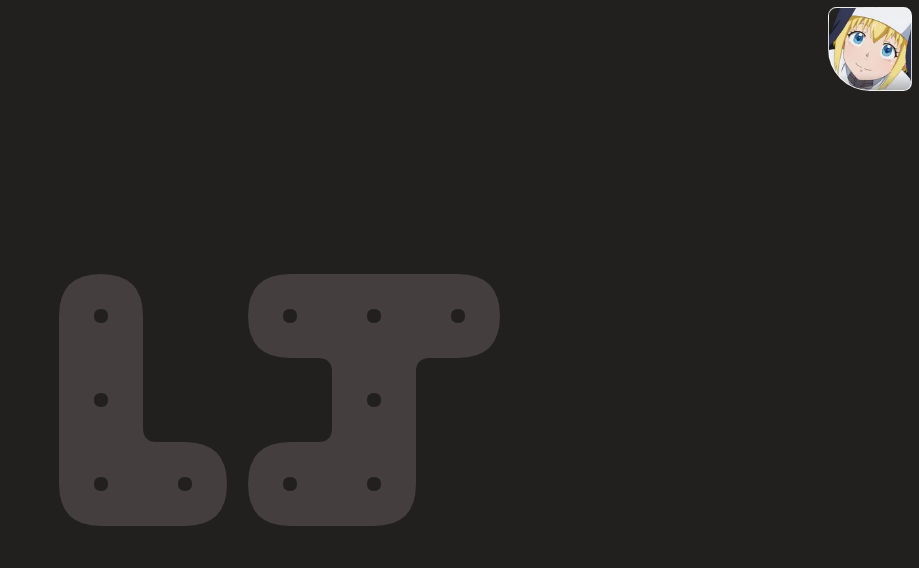
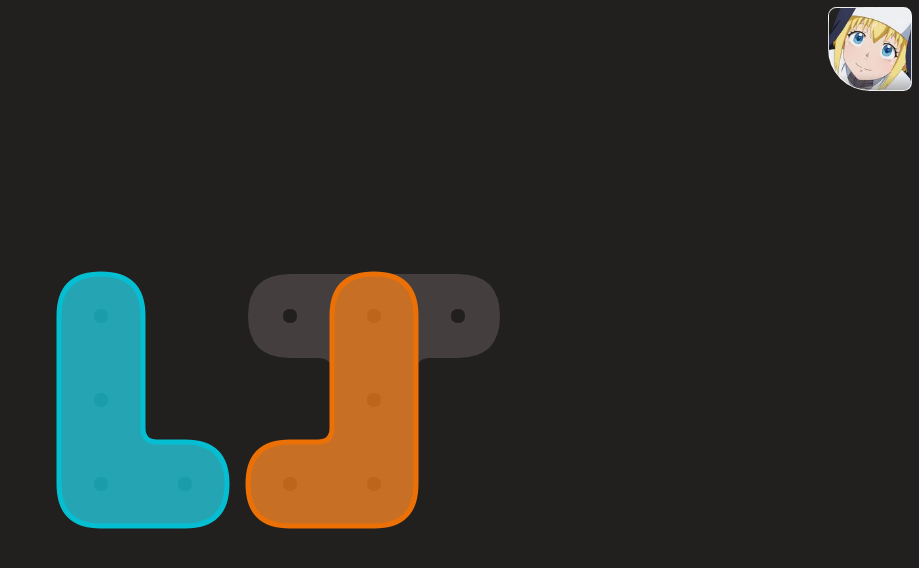
Before and after one commit to LJNeon/eljay-cc, a plain HTML site: page docs/index.html in a window 1280 px wide. Shown: the whole page, without its empty margins (361-1280 px from the left). Drawn offline with Linux system fonts and the light colour scheme.

Commit message:
Animation phases 0 & 1

```diff
--- a/docs/assets/js/animate.mjs
+++ b/docs/assets/js/animate.mjs
@@ -1,6 +1,12 @@
 import * as draw from "./draw.mjs";
+import * as phases from "./phases.mjs";
 
 const canvas = document.getElementById("animation");
+const durations = [2000, 1000/*, 3000, 3000, 3000*/];
+const frame = 1000 / 60;
+let phase = 0;
+let duration = 0;
+let last = 0;
 
 export const ctx = canvas.getContext("2d");
 export const scale = {};
@@ -27,12 +33,60 @@ function resize() {
     scale.blob = blob;
     scale.pad = scale.blob / 4;
     scale.corner = scale.blob / 6;
-    canvas.width = (scale.blob * 5) + (scale.blob * 0.75);
-    canvas.height = (scale.blob * 3) + (scale.blob / 2);
-    // TODO: only if animation is ended, re-render final frame
-    draw.background();
+    canvas.width = scale.width = (scale.blob * 5) + (scale.blob * 0.75);
+    canvas.height = scale.height = (scale.blob * 3) + (scale.blob / 2);
+
+    if(phase >= durations.length)
+      drawFrame(1);
   }
 }
 
 resize();
 window.onresize = resize;
+
+function drawFrame(progress) {
+  draw.background();
+
+  switch(phase) {
+    case 0:
+      return phases.zero(progress);
+    case 1:
+      return phases.one(progress);
+    case 2:
+      return phases.two(progress);
+    case 3:
+      return phases.three(progress);
+    case 4:
+      return phases.four(progress);
+    case 5:
+      return phases.five(progress);
+    default:
+      return phases.five(1);
+  }
+}
+
+function loop() {
+  const now = Date.now();
+  const since = now - last;
+
+  if(since >= 1e3) {
+    last = now;
+
+    return setTimeout(loop, frame);
+  }
+
+  duration += since;
+  last = now;
+
+  if(duration >= durations[phase]) {
+    duration -= durations[phase];
+
+    if(++phase >= durations.length)
+      return (phase--, drawFrame(1), phase++); // TODO: just drawFrame()
+  }
+
+  drawFrame(duration / durations[phase]);
+  setTimeout(loop, frame);
+}
+
+loop();
--- a/docs/assets/js/draw.mjs
+++ b/docs/assets/js/draw.mjs
@@ -1,10 +1,34 @@
 import {ctx, scale as s} from "./animate.mjs";
+
+function lower(color, amount) {
+  const result = color - amount;
+
+  return result < 0 ? 0 : result;
+}
+
+function paint([r, g, b]) {
+  ctx.save();
+  ctx.lineWidth = 5;
+  ctx.lineJoin = "round";
+  ctx.strokeStyle = `rgb(${lower(r, 20)},${lower(g, 20)},${lower(b, 20)})`;
+  ctx.fillStyle = `rgba(${r},${g},${b},0.7)`;
+  ctx.fill();
+  ctx.stroke();
+  ctx.restore();
+}
 
 function quad(x, y, offset, horizontal) {
   if(horizontal)
     ctx.quadraticCurveTo(x, y, x + offset, y);
   else
     ctx.quadraticCurveTo(x, y, x, y + offset);
+}
+
+function movingQuad(x, y, offset, progress, horizontal) {
+  if(horizontal)
+    ctx.quadraticCurveTo(x, y, x + (offset * progress), y);
+  else
+    ctx.quadraticCurveTo(x, y, x, y + (offset * progress));
 }
 
 function circle(x, y, r) {
@@ -15,8 +39,7 @@ function circle(x, y, r) {
   quad(x - r, y + r, -r, false);
 }
 
-export function background() {
-  ctx.beginPath();
+function LBase() {
   ctx.moveTo(s.pad, s.pad + (s.blob / 2));
   quad(s.pad, s.pad, s.blob / 2, true);
   quad(s.pad + s.blob, s.pad, s.blob / 2, false);
@@ -28,6 +51,12 @@ export function background() {
   ctx.lineTo(s.pad + (s.blob / 2), s.pad + (s.blob * 3));
   quad(s.pad, s.pad + (s.blob * 3), -s.blob / 2, false);
   ctx.lineTo(s.pad, s.pad + (s.blob / 2));
+}
+
+export function background() {
+  ctx.clearRect(0, 0, s.width, s.height);
+  ctx.beginPath();
+  LBase();
   ctx.moveTo((s.pad * 2) + (s.blob * 2.5), s.pad);
   ctx.lineTo((s.pad * 2) + (s.blob * 4.5), s.pad);
   quad((s.pad * 2) + (s.blob * 5), s.pad, s.blob / 2, false);
@@ -68,14 +97,84 @@ export function background() {
   ctx.fill();
   ctx.restore();
 }
-
-export function blob(x, y, radius, [r, g, b]) {
+export function blob(x, y, radius, color) {
   ctx.beginPath();
   circle(x, y, radius);
   ctx.closePath();
-  ctx.save();
-  ctx.strokeStyle = `rgb(${r},${g},${b})`;
-  ctx.fillStyle = `rgba(${r},${g},${b},0.8)`;
-  ctx.fill();
-  ctx.restore();
+  paint(color);
 }
+export function L(progress, color) {
+  ctx.beginPath();
+
+  if(progress === 1) {
+    LBase();
+    ctx.closePath();
+
+    return paint(color);
+  }
+
+  ctx.moveTo(s.pad, s.pad + (s.blob / 2));
+  quad(s.pad, s.pad, s.blob / 2, true);
+  quad(s.pad + s.blob, s.pad, s.blob / 2, false);
+  movingQuad(s.pad + s.blob, s.pad + s.blob, -s.blob / 2, 1 - progress, true);
+  quad(s.pad + s.blob, s.pad + s.blob, s.blob / 2, false);
+
+  if(progress <= 0.9) {
+    const p = 1 - (progress / 0.9);
+
+    movingQuad(s.pad + s.blob, s.pad + (s.blob * 2), -s.blob / 2, p, true);
+    movingQuad(s.pad + s.blob, s.pad + (s.blob * 2), s.blob / 2, p, false);
+  }else{
+    const p = (progress - 0.9) / 0.1;
+
+    ctx.lineTo(s.pad + s.blob, s.pad + (s.blob * 2) - s.corner);
+    movingQuad(s.pad + s.blob, s.pad + (s.blob * 2), s.corner, p, true);
+  }
+
+  quad(s.pad + s.blob, s.pad + (s.blob * 2), s.blob / 2, true);
+  quad(s.pad + (s.blob * 2), s.pad + (s.blob * 2), s.blob / 2, false);
+  quad(s.pad + (s.blob * 2), s.pad + (s.blob * 3), -s.blob / 2, true);
+  movingQuad(s.pad + s.blob, s.pad + (s.blob * 3), -s.blob / 2, 1 - progress, false);
+  quad(s.pad + s.blob, s.pad + (s.blob * 3), -s.blob / 2, true);
+  quad(s.pad, s.pad + (s.blob * 3), -s.blob / 2, false);
+  movingQuad(s.pad, s.pad + (s.blob * 2), s.blob / 2, 1 - progress, true);
+  quad(s.pad, s.pad + (s.blob * 2), -s.blob / 2, false);
+  movingQuad(s.pad, s.pad + s.blob, s.blob / 2, 1 - progress, true);
+  quad(s.pad, s.pad + s.blob, -s.blob / 2, false);
+  ctx.closePath();
+  paint(color);
+}
+export function J(progress, color) {
+  ctx.beginPath();
+  ctx.moveTo((s.pad * 2) + (s.blob * 3.5), s.pad);
+  quad((s.pad * 2) + (s.blob * 4), s.pad, s.blob / 2, false);
+  movingQuad((s.pad * 2) + (s.blob * 4), s.pad + s.blob, -s.blob / 2, 1 - progress, true);
+  quad((s.pad * 2) + (s.blob * 4), s.pad + s.blob, s.blob / 2, false);
+  movingQuad((s.pad * 2) + (s.blob * 4), s.pad + (s.blob * 2), -s.blob / 2, 1 - progress, true);
+  quad((s.pad * 2) + (s.blob * 4), s.pad + (s.blob * 2), s.blob / 2, false);
+  quad((s.pad * 2) + (s.blob * 4), s.pad + (s.blob * 3), -s.blob / 2, true);
+  movingQuad((s.pad * 2) + (s.blob * 3), s.pad + (s.blob * 3), -s.blob / 2, 1 - progress, false);
+  quad((s.pad * 2) + (s.blob * 3), s.pad + (s.blob * 3), -s.blob / 2, true);
+  quad((s.pad * 2) + (s.blob * 2), s.pad + (s.blob * 3), -s.blob / 2, false);
+  quad((s.pad * 2) + (s.blob * 2), s.pad + (s.blob * 2), s.blob / 2, true);
+
+  if(progress <= 0.9) {
+    const p = 1 - (progress / 0.9);
+
+    movingQuad((s.pad * 2) + (s.blob * 3), s.pad + (s.blob * 2), s.blob / 2, p, false);
+    movingQuad((s.pad * 2) + (s.blob * 3), s.pad + (s.blob * 2), s.blob / 2, p, true);
+    quad((s.pad * 2) + (s.blob * 3), s.pad + (s.blob * 2), -s.blob / 2, false);
+  }else{
+    const p = (progress - 0.9) / 0.1;
+
+    ctx.lineTo((s.pad * 2) + (s.blob * 3) - s.corner, s.pad + (s.blob * 2));
+    movingQuad((s.pad * 2) + (s.blob * 3), s.pad + (s.blob * 2), -s.corner, p, false);
+    ctx.lineTo((s.pad * 2) + (s.blob * 3), s.pad + (s.blob * 1.5));
+  }
+
+  movingQuad((s.pad * 2) + (s.blob * 3), s.pad + s.blob, s.blob / 2, 1 - progress, true);
+  quad((s.pad * 2) + (s.blob * 3), s.pad + s.blob, -s.blob / 2, false);
+  quad((s.pad * 2) + (s.blob * 3), s.pad, s.blob / 2, true);
+  ctx.closePath();
+  paint(color);
+}
--- /dev/null
+++ b/docs/assets/js/phases.mjs
@@ -0,0 +1,27 @@
+import {scale as s} from "./animate.mjs";
+import * as draw from "./draw.mjs";
+
+const cyan = [25, 210, 230];
+const orange = [255, 133, 27];
+const red = [255, 65, 54];
+
+export function zero(progress) {
+  const size = s.blob / 2 * progress;
+
+  draw.blob(s.pad + (s.blob / 2), s.pad + (s.blob / 2), size, cyan);
+  draw.blob(s.pad + (s.blob / 2), s.pad + (s.blob * 1.5), size, cyan);
+  draw.blob(s.pad + (s.blob / 2), s.pad + (s.blob * 2.5), size, cyan);
+  draw.blob(s.pad + (s.blob * 1.5), s.pad + (s.blob * 2.5), size, cyan);
+  draw.blob((s.pad * 2) + (s.blob * 3.5), s.pad + (s.blob / 2), size, orange);
+  draw.blob((s.pad * 2) + (s.blob * 3.5), s.pad + (s.blob * 1.5), size, orange);
+  draw.blob((s.pad * 2) + (s.blob * 3.5), s.pad + (s.blob * 2.5), size, orange);
+  draw.blob((s.pad * 2) + (s.blob * 2.5), s.pad + (s.blob * 2.5), size, orange);
+}
+export function one(progress) {
+  draw.L(progress, cyan);
+  draw.J(progress, orange);
+}
+export function two() {}
+export function three() {}
+export function four() {}
+export function five() {}
--- a/docs/index.html
+++ b/docs/index.html
@@ -10,12 +10,12 @@
     <meta name="description" content="A simple home page with a cool animation."/>
     <meta property="og:type" content="website"/>
     <meta property="og:site_name" content="eljay.cc"/>
-    <meta property="og:title" content="Animation"/>
+    <meta property="og:title" content="LJ's Home Page"/>
     <meta property="og:description" content="A simple home page with a cool animation."/>
     <meta property="og:url" content="https://eljay.cc"/>
-    <meta property="og:image" content="https://eljay.cc/assets/img/pp.png"/>
+    <meta property="og:image" content="https://eljay.cc/assets/img/qq.png"/>
 
-    <title>LJ</title>
+    <title>LJ's Home Page</title>
 
     <link rel="icon" type="image/x-icon" href="assets/img/favicon.png"/>
     <link rel="stylesheet" type="text/css" href="assets/css/normalize.min.css"/>
```
